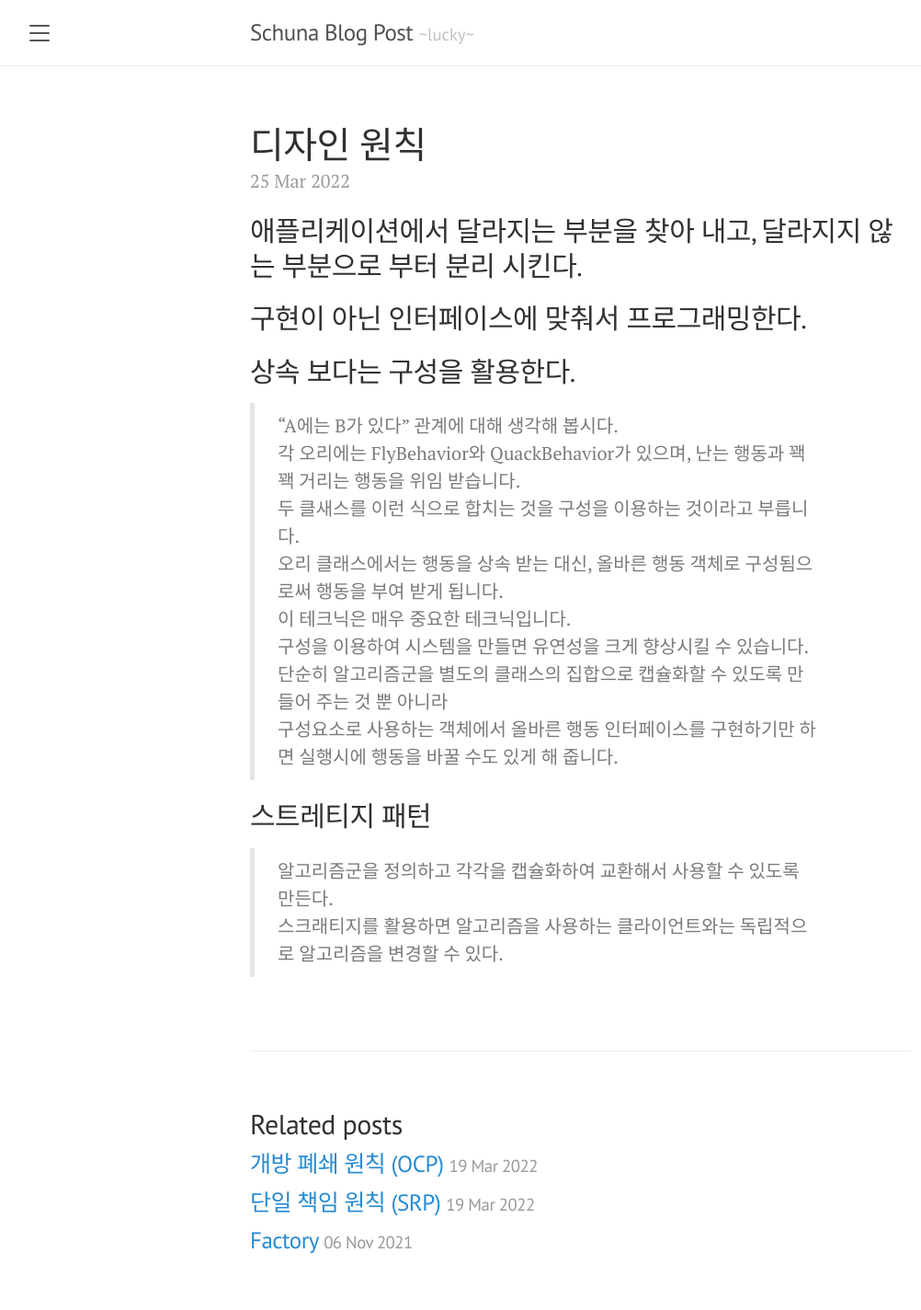
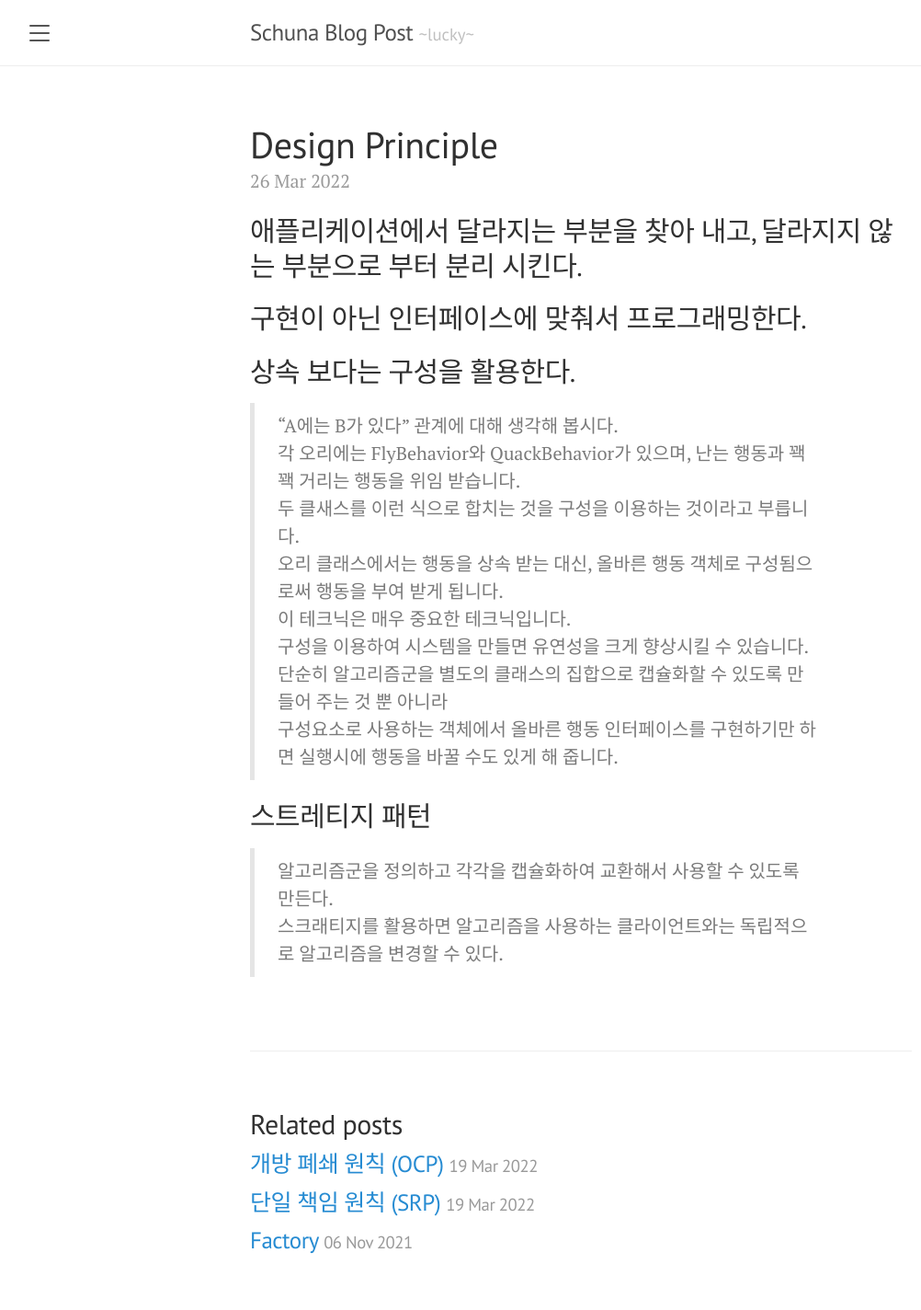
Before and after one commit to casafeliz/casafeliz.github.io, a Jekyll site: the page built from _posts/2022-03-26-design-principle.md, in a window 1280 px wide. Shown: the whole page at 92% size, without its empty margins (8-1010 px from the left). Built offline with Jekyll 4.4.1, drawn with Linux system fonts in a browser that asks for light colours.

Commit message:
전략 패턴 및 디자인 원칙

```diff
--- a/_posts/2022-03-24-design-pattern.md
+++ b/_posts/2022-03-26-design-principle.md
@@ -1,9 +1,7 @@
 ---
-title: 디자인 원칙
-categories:
-- design_pattern
+title: Design Principle
+date: '2022-03-26 08:44:16'
 layout: post
-date: '2022-03-25 23:58:11'
 ---
 
 ##  애플리케이션에서 달라지는 부분을 찾아 내고, 달라지지 않는 부분으로 부터 분리 시킨다.
```
Also changed, not shown: assets/img/OCP1.jpg (added), assets/img/OCP2.jpg (added), assets/img/OCP3.jpg (added).
